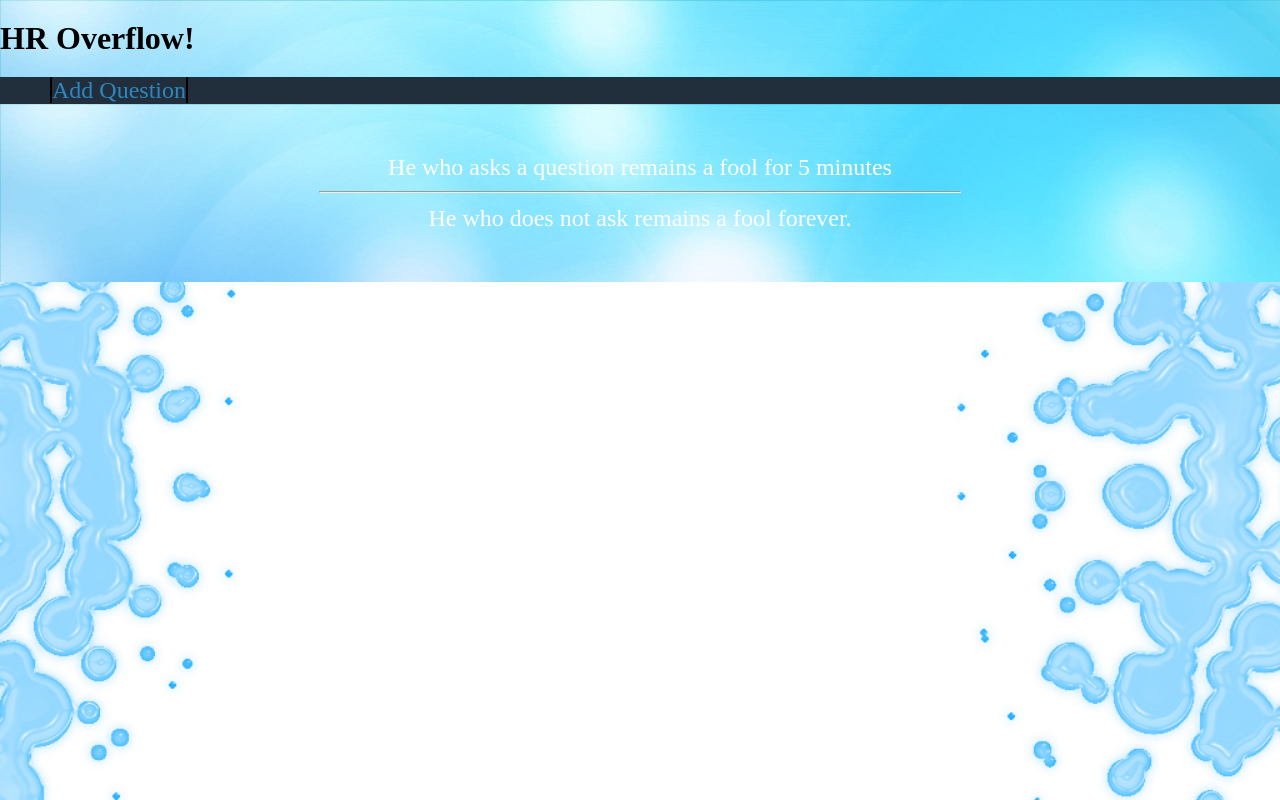
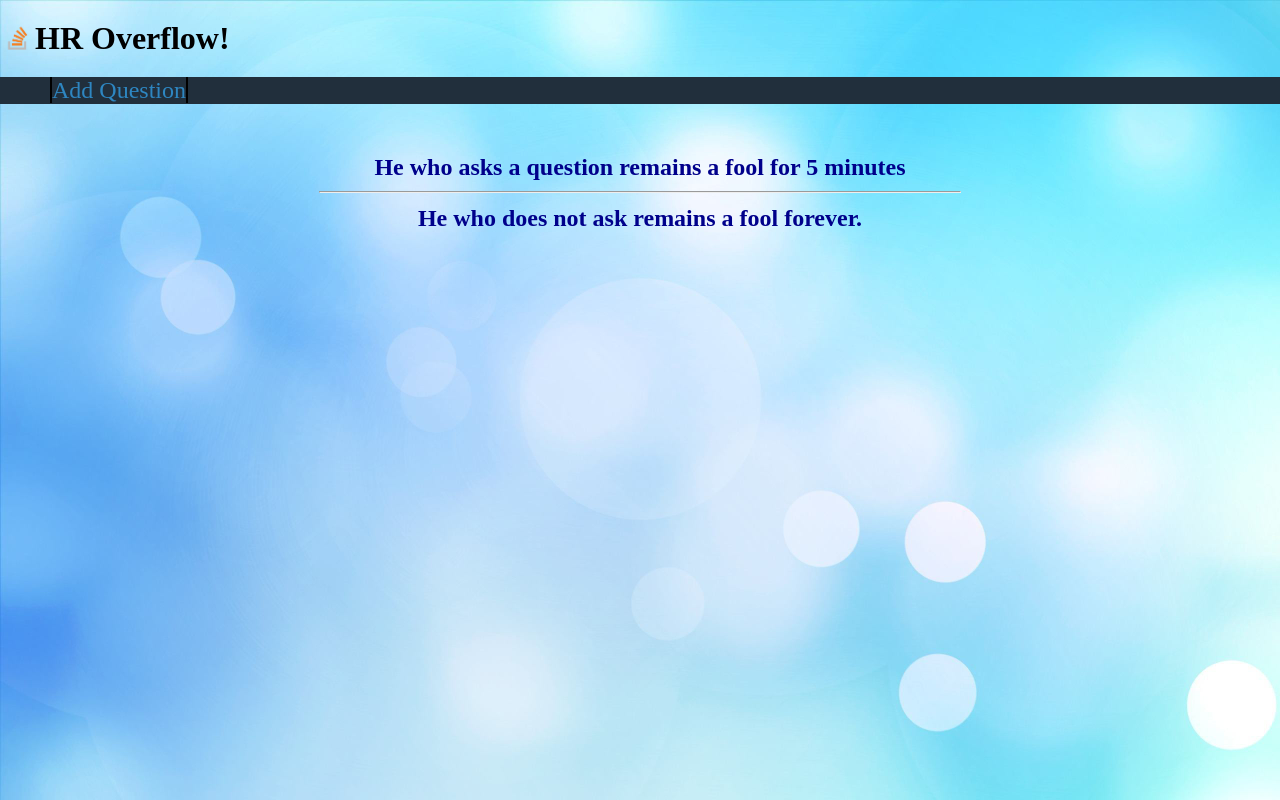
Before and after one commit to leijeihui/MVP, a website: page client/index.html at #/questions in a window 1280 px wide. Drawn offline with nearby package versions, Linux system fonts and the light colour scheme; some packages are replaced by stand-ins of ours; no server answers.

Commit message:
change views

```diff
--- a/client/app/app.js
+++ b/client/app/app.js
@@ -23,6 +23,3 @@ angular.module('MVPsolo', [
     })
 
 })
-.run(function(){
-
-})
--- a/client/index.html
+++ b/client/index.html
@@ -5,7 +5,7 @@
 	<title>MVP</title>
 </head>
 <body>
-<h1><a href='/#/' id='title'>HR Overflow!</a></h1>
+<h1><a href='/#/'><img src='./assets/so-icon.png' id='icon'/></a><a href='/#/' id='title'>HR Overflow!</a></h1>
 <div ng-view></div>
   <script src="/lib/angular/angular.js"></script>
   <script src="/lib/angular-route/angular-route.js"></script>
--- a/client/styles/styles.css
+++ b/client/styles/styles.css
@@ -1,11 +1,11 @@
 body {
 	margin: 0;
-	background-image: url('/assets/body_image.jpg');
+	background-image: url('/assets/background.jpg');
 	background-size: 100%;
 }
 
 h1 {
-	background-image: url('/assets/background.jpg');
+	/*background-image: url('/assets/background.jpg');*/
 	background-size: 100%;
 	margin: 0;
 	padding-top: 20px;
@@ -29,9 +29,10 @@ h1 {
 .home_description {
 	font-size: 24px;
 	text-align: center;
-	background-image: url('/assets/background.jpg');
+	/*background-image: url('/assets/background.jpg');*/
 	background-size: 100%;
-	color:white;
+	color: darkblue;
+	font-weight: bold;
 	padding-top: 50px;
 	padding-bottom: 50px;
 	margin: 0;
@@ -62,7 +63,7 @@ a {
 form {
 	text-align: center;
 	left:50%;
-	background-image: url('/assets/background.jpg');
+	/*background-image: url('/assets/background.jpg');*/
 	background-size: 100%;
 	padding-bottom: 20px;
 }
@@ -101,8 +102,16 @@ form {
 
 #title {
 	color: black;
+	left: 35px;
+	position: relative;
 }
 
 #replyList {
 	padding-top: 20px;
 }
+
+#icon {
+	height: 37px;
+	width: 37px;
+	position: absolute;
+}
```
Also changed, not shown: client/app/questions/questions.html (+1 -1 lines), client/app/replies/replies.html (+3 -1 lines), server/server.js (+8 -1 lines), client/app/questions/home.html (line endings or trailing spaces), client/assets/body_image.jpg (deleted), client/assets/so-icon.png (added).
